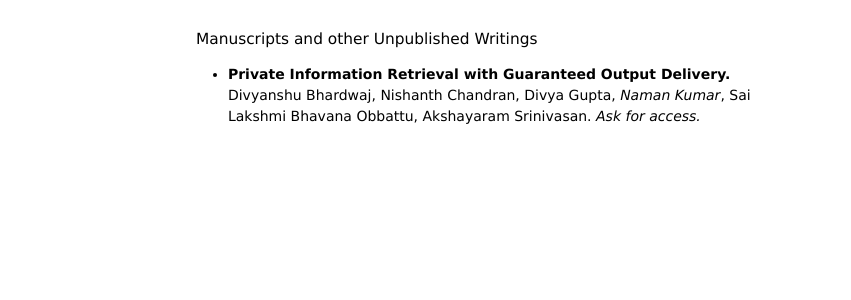
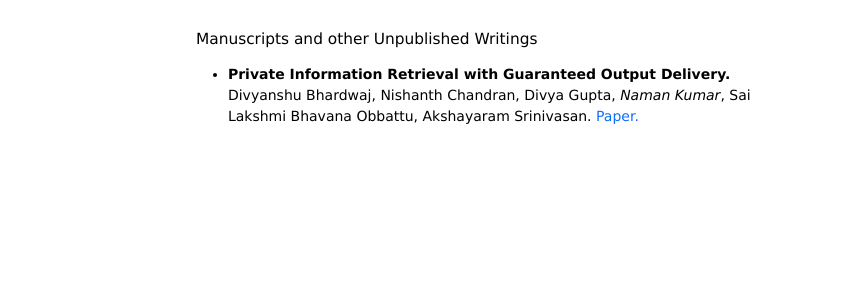
Before and after one commit to matcauthon49/matcauthon49.github.io, a Jekyll site: the page built from _pages/research.md, in a window 1280 px wide. Shown: the part 523-823 px from the top of the page, without its empty margins (33-884 px from the left). Built offline with Jekyll 4.4.1, drawn with Linux system fonts in a browser that asks for light colours; nearby versions of some CDN libraries; formulas are drawn with MathJax 3; a style sheet for code colours, icons or effects is not loaded.

Commit message:
Update research.md

```diff
--- a/_pages/research.md
+++ b/_pages/research.md
@@ -34,4 +34,4 @@ Authors are ordered alphabetically unless indicated otherwise.
 #### Manuscripts and other Unpublished Writings
 
 + **Private Information Retrieval with Guaranteed Output Delivery.**
-    Divyanshu Bhardwaj, Nishanth Chandran, Divya Gupta, *Naman Kumar*, Sai Lakshmi Bhavana Obbattu, Akshayaram Srinivasan. <em>Ask for access.</em>
+    Divyanshu Bhardwaj, Nishanth Chandran, Divya Gupta, *Naman Kumar*, Sai Lakshmi Bhavana Obbattu, Akshayaram Srinivasan. [Paper.](https://matcauthon49.github.io/assets/PIR_with_GOD.pdf)
```
